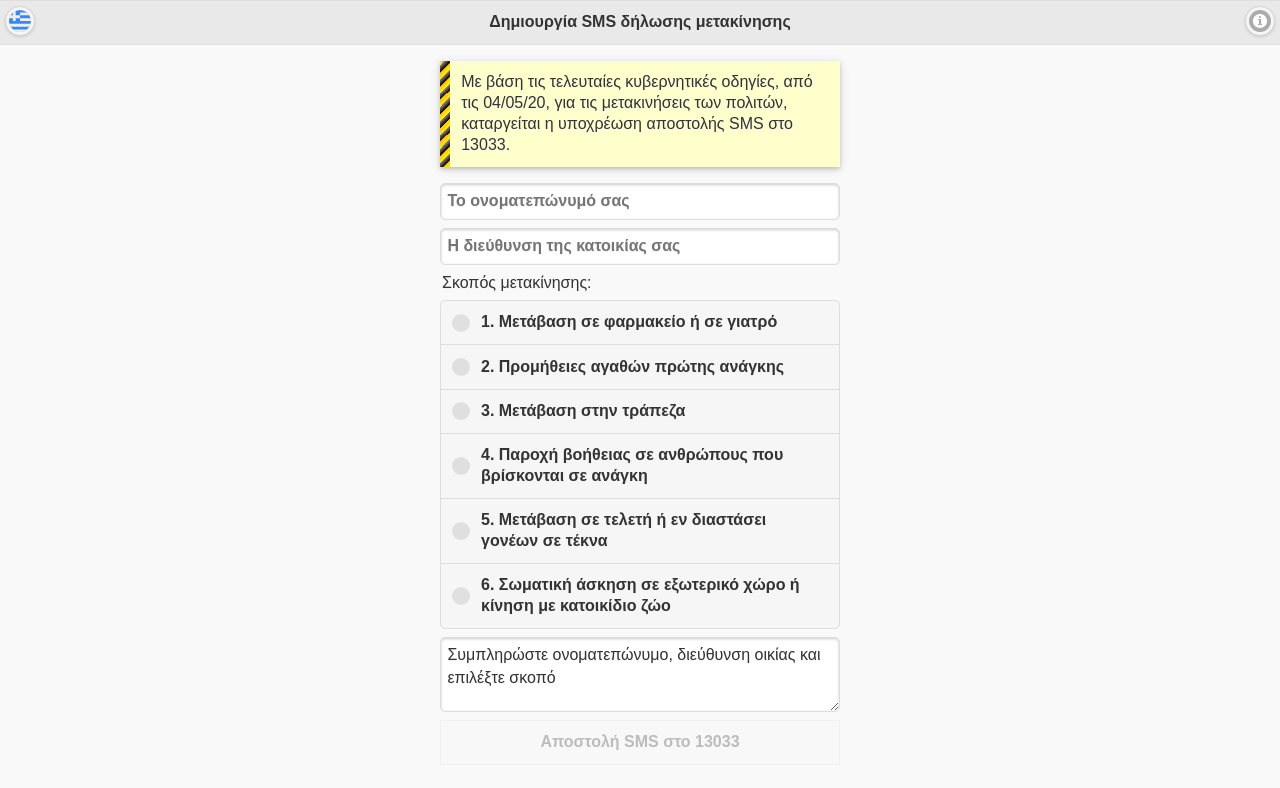
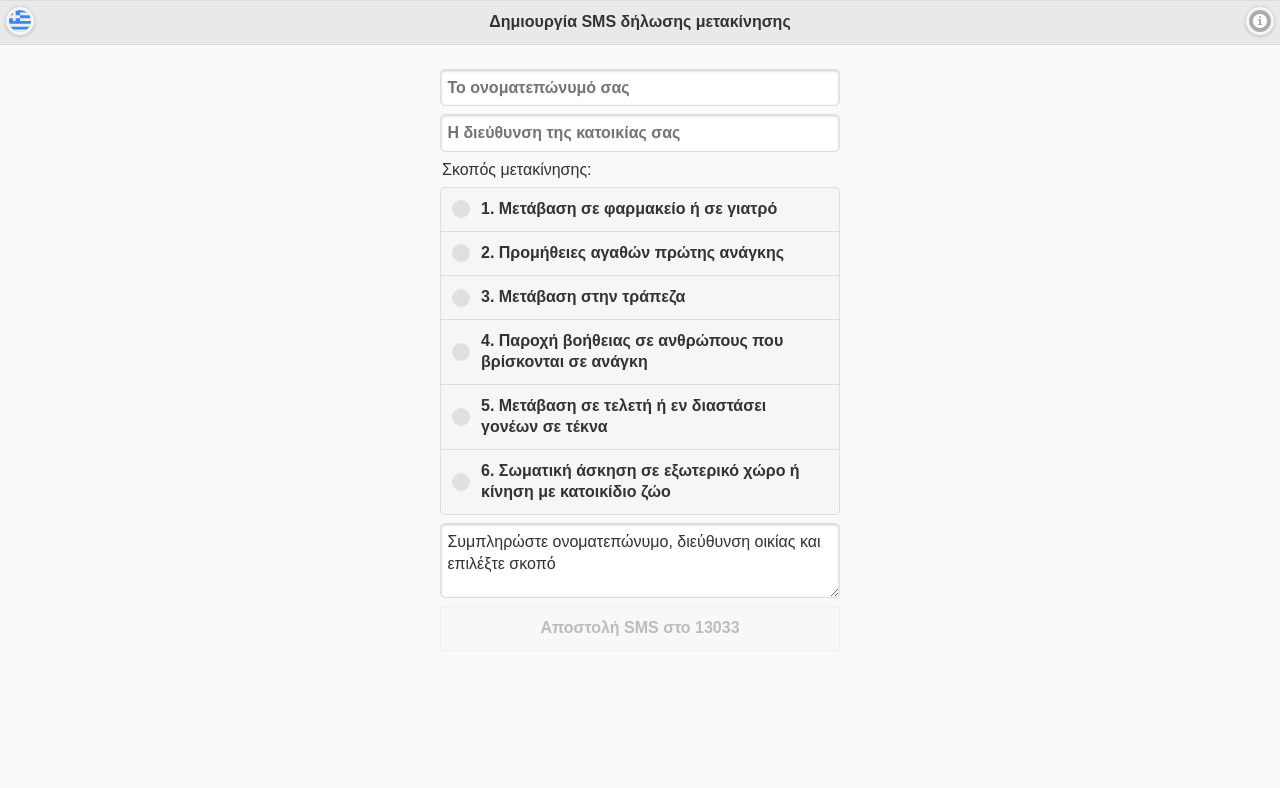
Before and after one commit to multipetros/13033-PWA, a plain HTML site: page index.html in a window 1280 px wide. Drawn offline with Linux system fonts and the light colour scheme.

Commit message:
changes for new lockdown of the 7th of Nov

```diff
--- a/app.js
+++ b/app.js
@@ -84,8 +84,8 @@ const res = {
 	},
 	lastmod:{
 		type: resType.TEXT,
-		el: "Τελευταία ενημέρωση: 03 Μάη 2020",
-		en: "Last update: May 03 2020"
+		el: "Τελευταία ενημέρωση: 06 Νοέμβρη 2020",
+		en: "Last update: Nov 06 2020"
 	},
 	description: {
 		type: resType.TEXT,
@@ -107,11 +107,11 @@ const res = {
 		el: "Η αποστολή μηνύματος υποστηρίζεται μόνο από κινητά τηλέφωνα",
 		en: "Sending a message is only supported by mobile phones"
 	},
-	attention: {
+	/*attention: {
 		type: resType.TEXT,
-		el: "Με βάση τις τελευταίες κυβερνητικές οδηγίες, από τις 04/05/20, για τις μετακινήσεις των πολιτών, καταργείται η υποχρέωση αποστολής SMS στο 13033.",
-		en: "Due the latest government directives, from 04/05/20, on the movement of citizens, the obligation to send SMS to 13033 is abolished."
-	}
+		el: "Με βάση τις τελευταίες κυβερνητικές οδηγίες, από τις 30/11/20, για τις μετακινήσεις των πολιτών, καταργείται η υποχρέωση αποστολής SMS στο 13033.",
+		en: "Due the latest government directives, from 11/30/20, on the movement of citizens, the obligation to send SMS to 13033 is abolished."
+	}*/
 };
 
 
@@ -130,7 +130,7 @@ for(let item in res){
 }
 
 $(document).ready(function(){
-	let attentionDay = new Date(2020, 4, 4, 0, 0, 0, 0) ;
+	let attentionDay = new Date(2020, 10, 30, 0, 0, 0, 0) ;
 	if(Date.now() > attentionDay.valueOf()){
 		$("#attention").show();
 	}
@@ -164,7 +164,7 @@ $(document).ready(function(){
 
 	$("#lang").click(function(){
 		curLang = curLang == resLangs.EL ? resLangs.EN : resLangs.EL ;
-		localStorage.setItem("lang", curLang)
+		localStorage.setItem("lang", curLang) ;
 		location.reload() ;
 	});
 
--- a/index.html
+++ b/index.html
@@ -35,7 +35,7 @@
 			<a href="#about" data-rel="dialog" data-icon="info" class="ui-btn-right ui-btn-icon-notext" data-transition="pop" data-iconpos="notext">i</a>
 		</div>
 		<div role="main" class="ui-content">
-			<div id="attention" class="ui-box-attention"></div>
+			<!--<div id="attention" class="ui-box-attention"></div>-->
 			<input placeholder="" id="onoma" data-clear-btn="true">
 			<input placeholder="" id="addr" data-clear-btn="true">
 			<fieldset id="moveRadioGroup" data-role="controlgroup" data-type="vertical">
--- a/sw.js
+++ b/sw.js
@@ -1,4 +1,4 @@
-const CACHEVER = '13033v1.2' ;
+const CACHEVER = '13033v1.4' ;
 
 self.addEventListener('install', (event) => {
   event.waitUntil(
```
